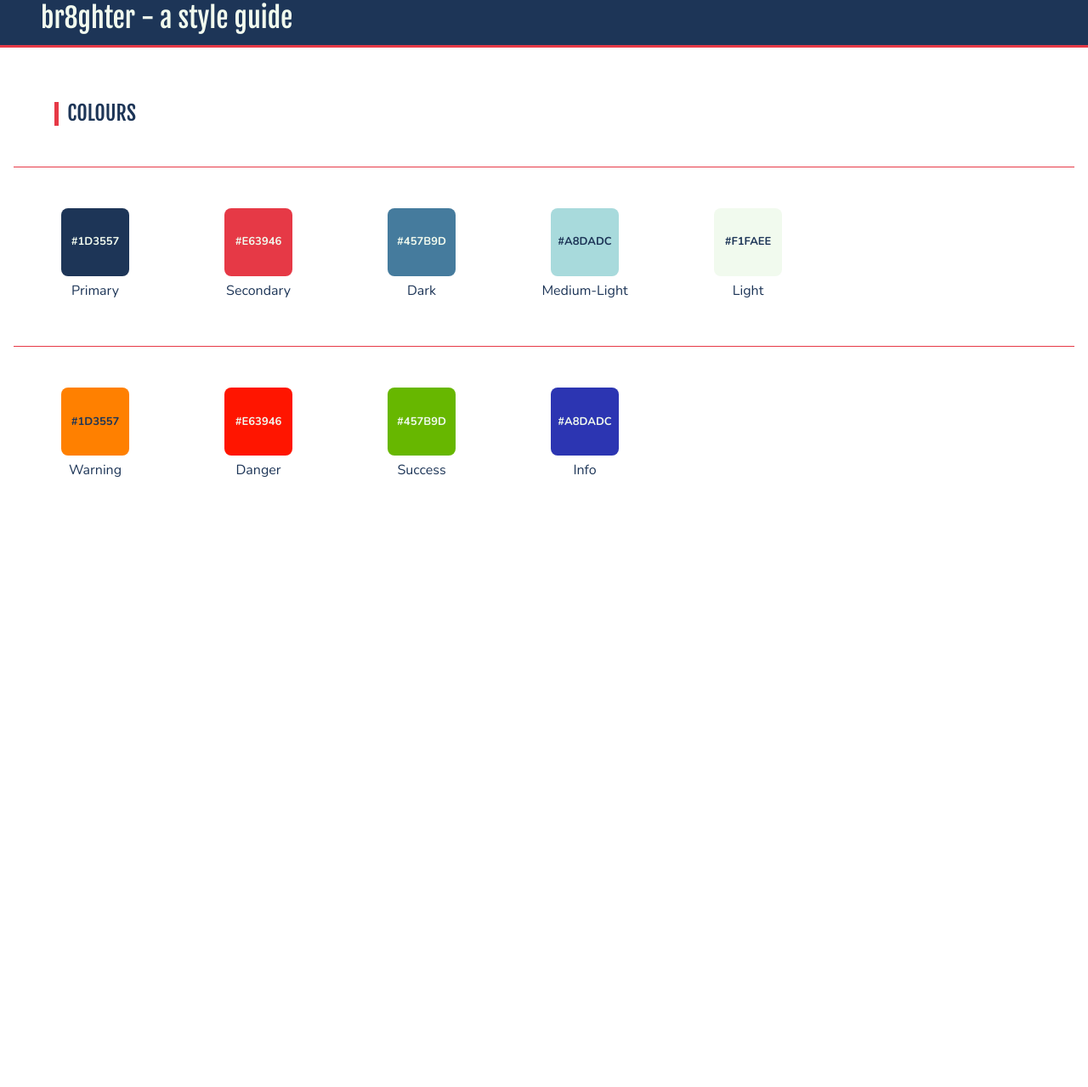
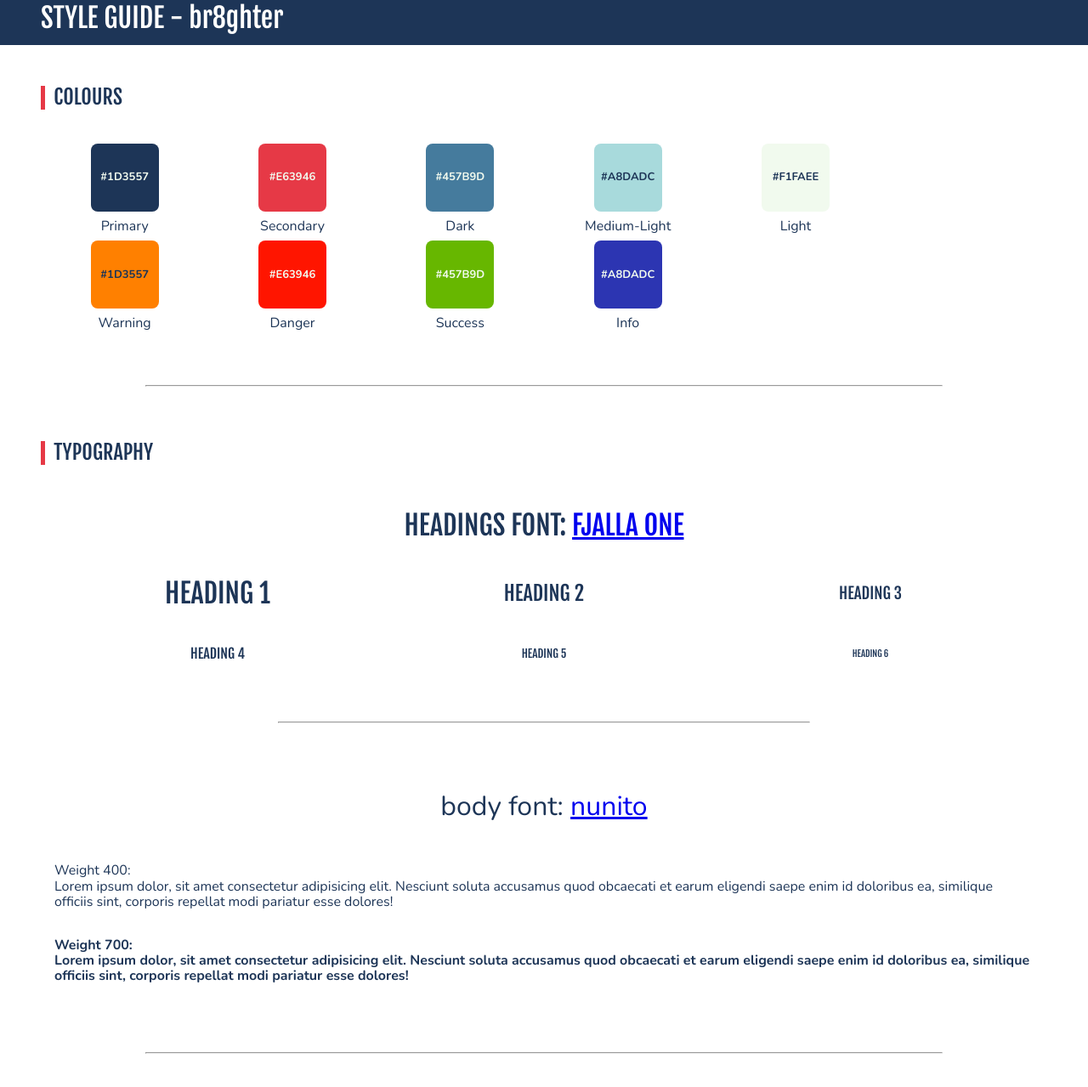
Before and after one commit to Pefington/br8ghter-UI-kit, a website: page index.html in a window 1280 px wide. Shown: the part 11-1290 px from the top of the page at 85% size. Before the commit the page ends 800 px from the top, so only its background shows below. Drawn offline with nearby package versions, Linux system fonts and the light colour scheme.

Commit message:
WIP Finish typography

```diff
--- a/index.html
+++ b/index.html
@@ -10,19 +10,18 @@
   <link href="https://fonts.googleapis.com/css2?family=Fjalla+One&family=Nunito:wght@400;700&display=swap"
     rel="stylesheet">
   <link rel="stylesheet" href="css/normalise.css">
-  <link rel="stylesheet" href="css/classes.css">
   <link rel="stylesheet" href="css/style.css">
   <title>A br8ghter design</title>
 </head>
 
 <body>
   <header>
-    <h1>br8ghter - a style guide</h1>
+    <h1>STYLE GUIDE - br8ghter</h1>
   </header>
   <main>
     <section>
       <h2>&nbsp; COLOURS</h2>
-      <article>
+      <article class="colours">
         <figure>
           <div class="swatch primary">
             <p>#1D3557</p>
@@ -54,7 +53,7 @@
           <figcaption>Light</figcaption>
         </figure>
       </article>
-      <article>
+      <article class="colours">
         <figure>
           <div class="swatch warning">
             <p>#1D3557</p>
@@ -81,6 +80,33 @@
         </figure>
       </article>
     </section>
+    <hr>
+    <section>
+      <h2>&nbsp; TYPOGRAPHY</h2>
+      <article class="typography">
+        <h1 class="typo-header">HEADINGS FONT: <a href="https://fonts.google.com/specimen/Fjalla+One">FJALLA ONE</a>
+        </h1>
+        <h1>HEADING 1</h1>
+        <h2>HEADING 2</h2>
+        <h3>HEADING 3</h3>
+        <h4>HEADING 4</h4>
+        <h5>HEADING 5</h5>
+        <h6>HEADING 6</h6>
+      </article>
+      <hr class="articles-hr">
+      <article class="typography">
+        <h3 class="typo-header">body font: <a href="https://fonts.google.com/specimen/Nunito">nunito</a></h3>
+        <p class="typo-header">Weight 400:<br>Lorem ipsum dolor, sit amet consectetur adipisicing elit. Nesciunt soluta
+          accusamus quod obcaecati et earum eligendi saepe enim id doloribus ea, similique officiis sint, corporis
+          repellat modi pariatur esse dolores!</p>
+        <p class="typo-header"><strong>
+          Weight 700:<br>Lorem ipsum dolor, sit amet consectetur adipisicing elit. Nesciunt soluta
+            accusamus quod obcaecati et earum eligendi saepe enim id doloribus ea, similique officiis sint, corporis
+            repellat modi pariatur esse dolores!
+        </strong></p>
+      </article>
+    </section>
+    <hr>
   </main>
 </body>
 
--- a/sass/style.sass
+++ b/sass/style.sass
@@ -3,49 +3,56 @@
 html, body
   font-family: 'Nunito', sans-serif
   color: $color-primary
-  /* background-color: $color-light) */
   display: flex
   flex-direction: column
-
-main
-  padding: 1rem
 
 header
   display: flex
   align-items: center
   height: 4rem
-  color: $color-light
+  color: white
   background-color: $color-primary
-  border-bottom: 3px solid $color-secondary
 
-h1, h2, h3, h4
+main
+  padding: 1rem
+
+header > h1
+  margin-left: 3rem
+
+h1, h2, h3, h4, h5, h6
   font-family: 'Fjalla One', sans-serif
   font-weight: 400
-  margin: 3rem
 
-h2
+section > h2
   border-left: 5px solid $color-secondary
+  margin: 0 2rem 2rem
 
-article
+section
+  padding: 2rem 0
   display: flex
+  flex-direction: column
+  justify-content: center
+
+hr
+  color: $color-secondary
+  width: 75%
+  margin: 2rem auto
+
+article.colours
+  display: grid
+  grid-template-columns: repeat(6, 1fr)
+  justify-content: center
   align-items: center
-  justify-content: start
-  width: 100%
-  padding: 2rem 0
-  border-top: 1px solid $color-secondary
+  padding: 0 2rem
 
 figure
   display: flex
   flex-direction: column
   align-items: center
-  width: 10rem
-  margin: 1rem
+  margin: 0
 
   p
     font-weight: 700
-
-  figcaption
-    margin: 0.5rem
 
   .swatch
     display: flex
@@ -55,3 +62,27 @@ figure
     width: 5rem
     height: 5rem
     border-radius: 10%
+    margin: 0.5rem
+
+article.typography
+  display: grid
+  grid-template-columns: repeat(3, 1fr)
+  justify-content: center
+  align-items: center
+  text-align: center
+  padding: 0 3rem
+
+  .typo-header
+    grid-column: span 3
+
+  p
+    text-align: left
+
+  h3.typo-header
+    font-family: 'Nunito', sans-serif
+    font-size: xx-large
+
+.articles-hr
+  width: 50%
+  margin: 3rem auto
+  color: $color-dark
```
Also changed, not shown: css/classes.css (deleted), css/style.css, 2 other files.
